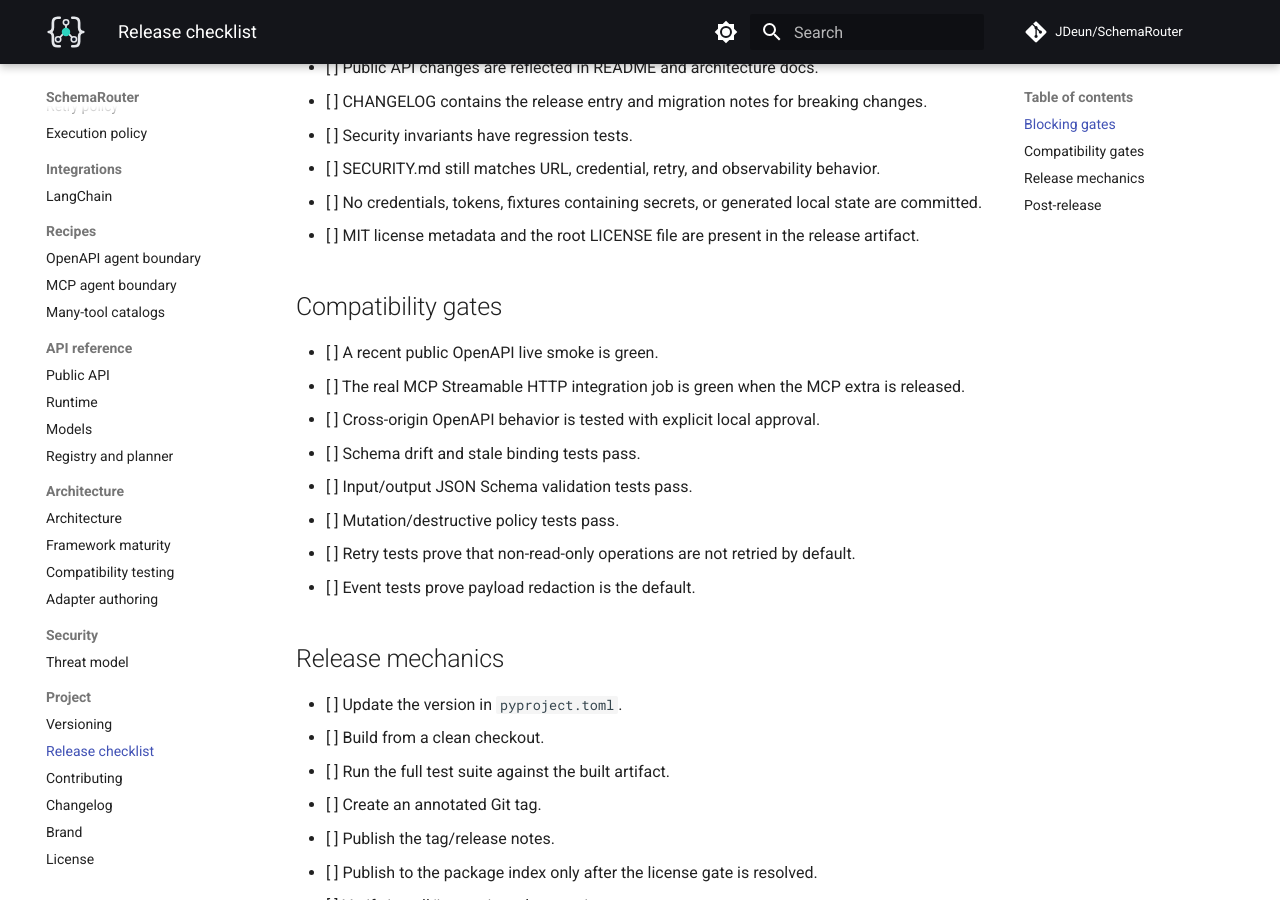
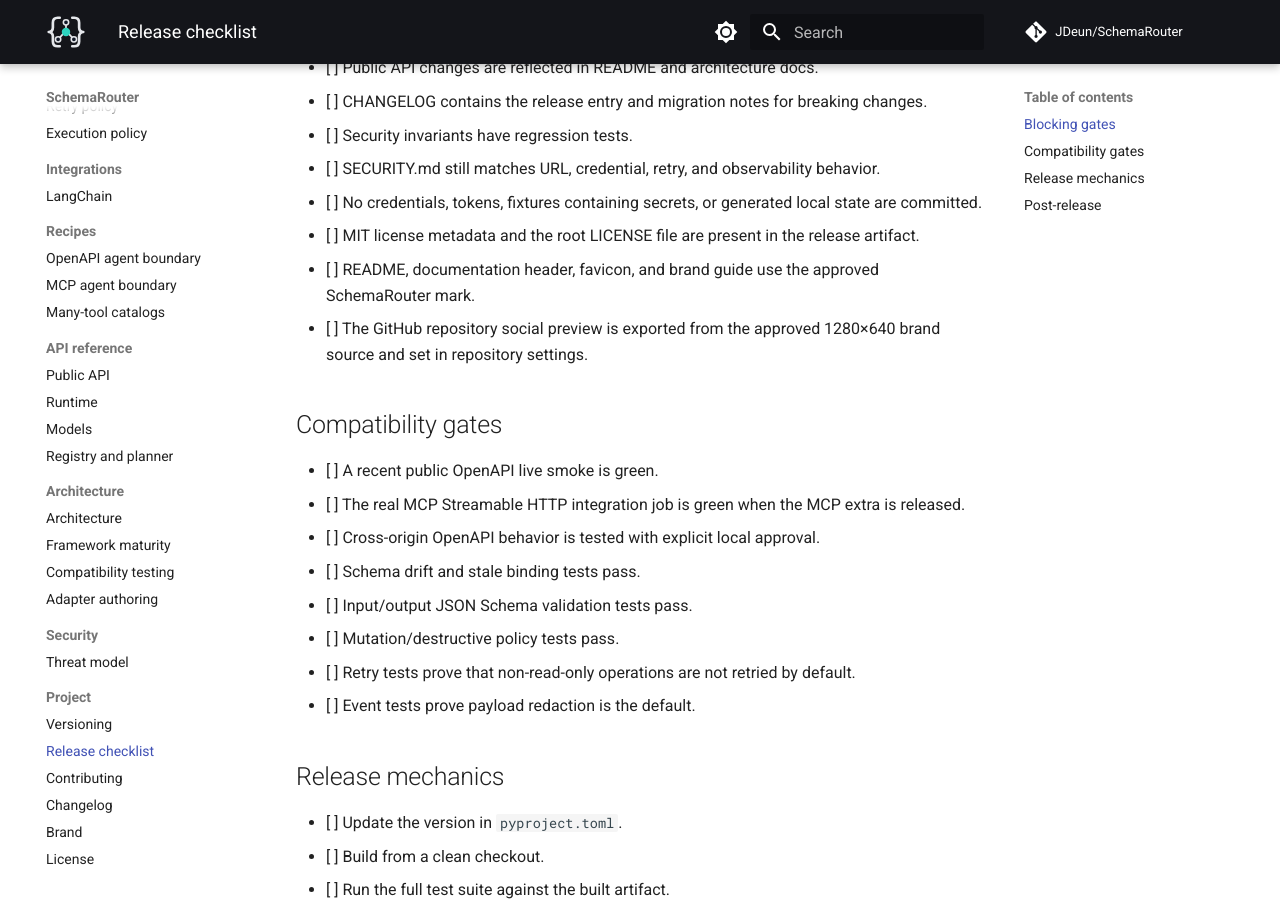
Before and after one commit to JDeun/SchemaRouter, an MkDocs documentation site: the page built from docs/release-checklist.md, in a window 1280 px wide and 900 px high, scrolled down 484 px. Built offline with MkDocs 1.6.1 and Material for MkDocs 9.7.7, drawn with Linux system fonts in a browser that asks for light colours; comment, search, counter and statistics services are not loaded.

Commit message:
docs: add branding release gates

```diff
--- a/docs/release-checklist.md
+++ b/docs/release-checklist.md
@@ -16,6 +16,8 @@ Use this checklist before promoting a SchemaRouter alpha, beta, release candidat
 - [ ] SECURITY.md still matches URL, credential, retry, and observability behavior.
 - [ ] No credentials, tokens, fixtures containing secrets, or generated local state are committed.
 - [ ] MIT license metadata and the root LICENSE file are present in the release artifact.
+- [ ] README, documentation header, favicon, and brand guide use the approved SchemaRouter mark.
+- [ ] The GitHub repository social preview is exported from the approved 1280×640 brand source and set in repository settings.
 
 ## Compatibility gates
 
```
